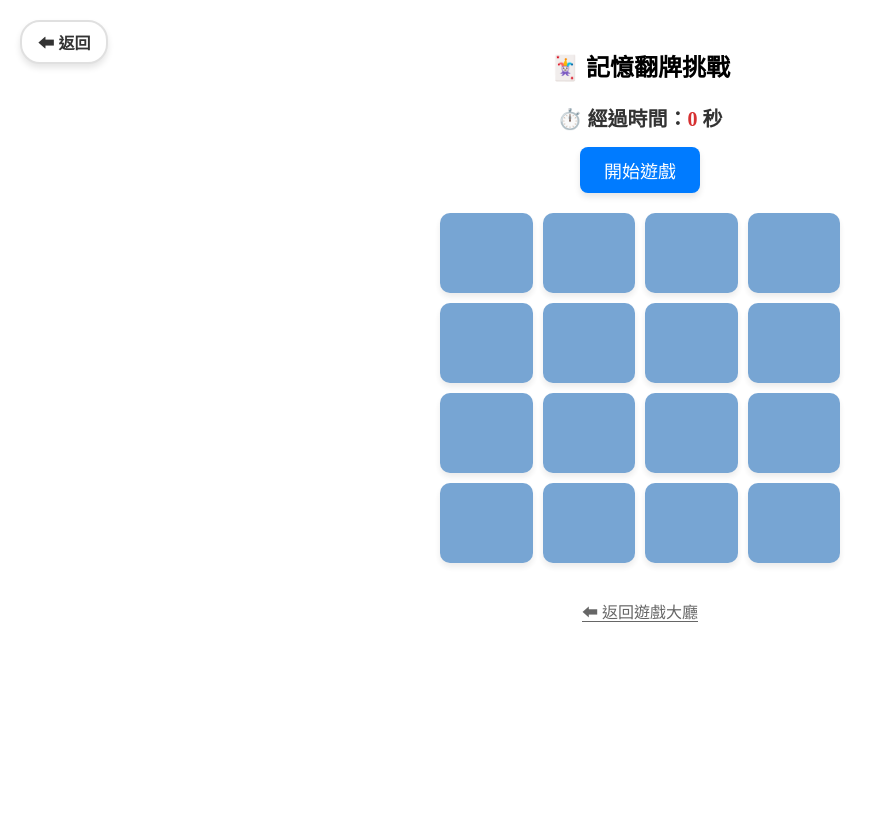
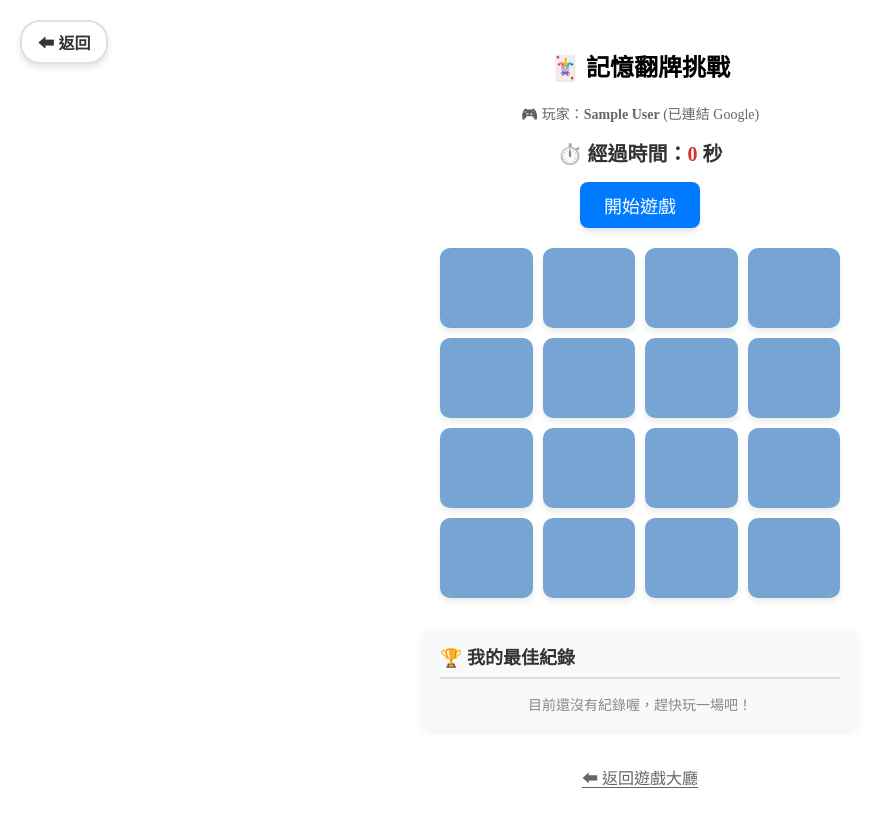
Before and after one commit to Srainasya/pet, a Flask app: template app/templates/game_memory.html in a window 1280 px wide. Shown: the whole page, without its empty margins (0-883 px from the left). Before the commit the page ends 622 px from the top, so only its background shows below. Run offline with Flask 3, Linux system fonts and the light colour scheme; the template is opened without the code that fills it, so the values that code supplies are empty; the visitor is signed in with stand-in values (Sample User, id 1).

Commit message:
feat: 記憶翻牌遊戲整合 Google 帳號，實作個人最佳成績排行榜

```diff
--- a/app/patient.py
+++ b/app/patient.py
@@ -1,4 +1,4 @@
-from flask import Blueprint, render_template, request, redirect, url_for, current_app, flash
+from flask import Blueprint, render_template, request, redirect, url_for, current_app, flash, jsonify
 from flask_login import login_required, current_user
 from werkzeug.utils import secure_filename
 from .extensions import db
@@ -8,7 +8,7 @@ import calendar
 from datetime import date , datetime
 from .models import (
     GroupMember, Photo, StoreItem, UserStoreItem,
-    DailyRecord, MoodEntry, QAEntry, DailyTask, UserDailyProgress, Group, User
+    DailyRecord, MoodEntry, QAEntry, DailyTask, UserDailyProgress, Group, User, GameRecord
 )
 bp = Blueprint("patient", __name__, url_prefix="/patient")
 
@@ -282,10 +282,33 @@ def game_menu():
 @login_required
 def game_liar_king():
     return render_template("game_liar_king.html")
+
 @bp.get("/game/memory")
 @login_required
 def game_memory():
-    return render_template("game_memory.html")
+    # 撈取目前使用者的記憶翻牌紀錄，按秒數(score)由小到大排序，取前 5 名最佳成績
+    best_records = GameRecord.query.filter_by(
+        user_id=current_user.id,
+        game_type="memory"
+    ).order_by(GameRecord.score.asc()).limit(5).all()
+
+    # 將撈到的 records 傳給前端網頁
+    return render_template("game_memory.html", records=best_records)
+
+# --- 從這裡開始替換 ---
+@bp.route("/api/game/save-memory-result", methods=["POST"])
+@login_required
+def save_game_result():
+    data = request.json
+    seconds = data.get("seconds")
+
+    # 真正建立一筆新紀錄並存入資料庫
+    new_record = GameRecord(user_id=current_user.id, score=seconds, game_type="memory")
+    db.session.add(new_record)
+    db.session.commit()
+
+    return jsonify({"status": "success", "message": "成績已同步至 Google 帳號"})
+# --- 到這裡結束 ---
 
 # ========== Store / Pet ==========
 @bp.get("/pet")
--- a/app/templates/game_memory.html
+++ b/app/templates/game_memory.html
@@ -3,6 +3,11 @@
 {% block body %}
 <div class="game-container" style="padding: 20px; text-align: center;">
     <h2>🃏 記憶翻牌挑戰</h2>
+
+    <!-- 🌟 顯示目前的 Google 帳號資訊 -->
+    <div style="margin-bottom: 10px; font-size: 14px; color: #666;">
+        🎮 玩家：<strong>{{ current_user.name }}</strong> (已連結 Google)
+    </div>
 
     <!-- 計時器與狀態顯示區 -->
     <div style="font-size: 20px; font-weight: bold; margin: 15px 0; color: #333;">
@@ -20,7 +25,28 @@
     <div id="game-board" style="display: grid; grid-template-columns: repeat(4, 1fr); gap: 10px; max-width: 400px; margin: 0 auto;">
         <!-- 卡片會由 JS 動態產生 -->
     </div>
+    <!-- ================= 歷史最佳紀錄區塊 ================= -->
+    <div style="margin-top: 30px; max-width: 400px; margin-left: auto; margin-right: auto; background: #f8f9fa; padding: 15px 20px; border-radius: 12px; box-shadow: 0 4px 6px rgba(0,0,0,0.05); text-align: left;">
+        <h3 style="margin-top: 0; margin-bottom: 15px; color: #333; font-size: 18px; border-bottom: 2px solid #ddd; padding-bottom: 8px;">
+            🏆 我的最佳紀錄
+        </h3>
 
+        {% if records %}
+            <ul style="list-style: none; padding: 0; margin: 0;">
+            {% for r in records %}
+                <li style="display: flex; justify-content: space-between; align-items: center; padding: 8px 0; border-bottom: 1px dashed #eee;">
+                    <!-- 顯示日期 (例：2026-05-01) -->
+                    <span style="color: #888; font-size: 14px;">{{ r.completed_at.strftime('%Y-%m-%d') }}</span>
+                    <!-- 顯示秒數 -->
+                    <strong style="color: #d63031; font-size: 16px;">{{ r.score }} 秒</strong>
+                </li>
+            {% endfor %}
+            </ul>
+        {% else %}
+            <p style="color: #888; font-size: 14px; margin: 0; text-align: center;">目前還沒有紀錄喔，趕快玩一場吧！</p>
+        {% endif %}
+    </div>
+    <!-- =================================================== -->
     <br><br>
     <a href="{{ url_for('patient.game_menu') }}" style="color: #666; text-decoration: none; border-bottom: 1px solid #666;">⬅ 返回遊戲大廳</a>
 </div>
@@ -166,15 +192,23 @@
     }
 
     // 5. 遊戲勝利邏輯
-    function gameWon() {
+    async function gameWon() {
         isGamePlaying = false;
-        clearInterval(timerInterval); // 停止計時
+        clearInterval(timerInterval);
 
-        // 延遲一點點跳出恭喜視窗，才不會太突兀
+        try {
+            // 🌟 關鍵修正：網址前面要加上 /patient
+            await fetch('/patient/api/game/save-memory-result', {
+                method: 'POST',
+                headers: { 'Content-Type': 'application/json' },
+                body: JSON.stringify({ seconds: secondsElapsed })
+            });
+        } catch (e) {
+            console.error("儲存失敗", e);
+        }
+
         setTimeout(() => {
-            alert(`🎉 恭喜完成！\n總共花了 ${secondsElapsed} 秒。大腦運作得不錯喔！`);
-
-            // 恢復開始按鈕 (改字變成 "再玩一次")
+            alert(`🎉 恭喜完成！\n總共花了 ${secondsElapsed} 秒。成績已紀錄在您的帳號中！`);
             const startBtn = document.getElementById('start-btn');
             startBtn.innerText = '再玩一次';
             startBtn.style.display = 'inline-block';
```
Also changed, not shown: app/models.py (+13 -0 lines).
